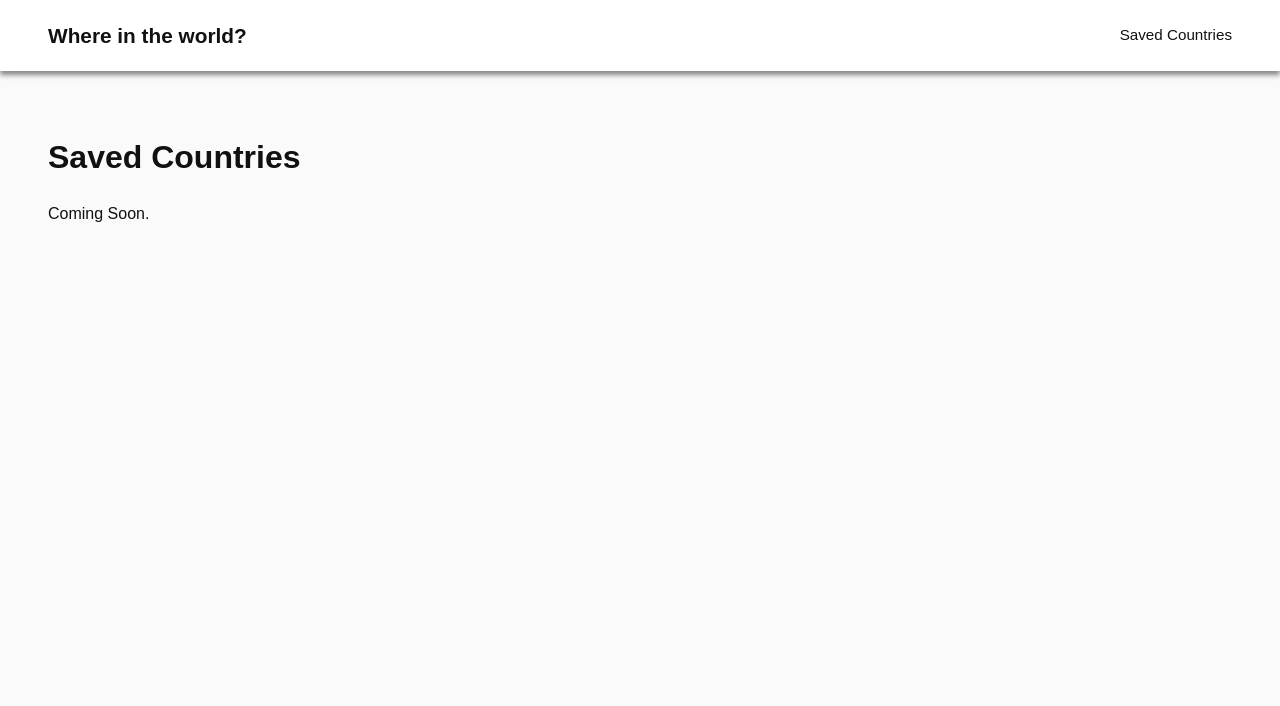
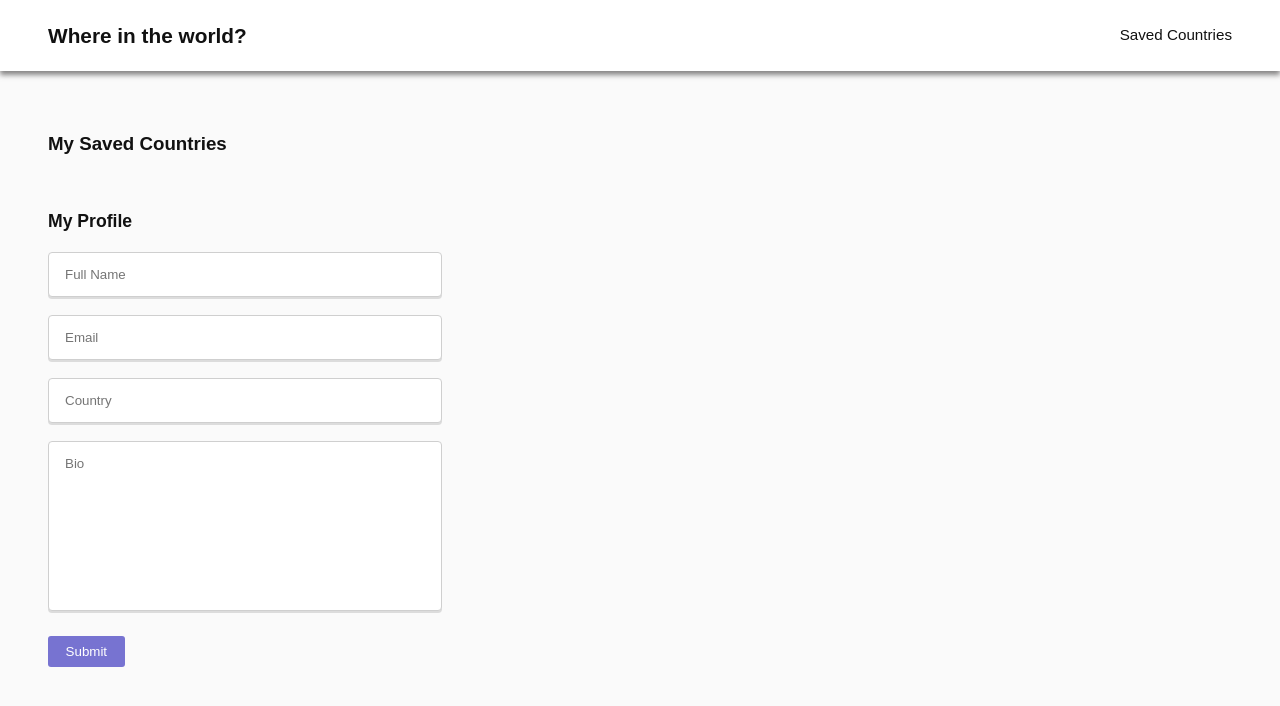
Before and after one commit to jaclyn16/countries-app, a React (Vite) app in the folder version-1/: page /saved in a window 1280 px wide. Shown: the top 706 px of the page. Built offline with nearby package versions, Linux system fonts and the light colour scheme.

Commit message:
added a form to version-1 and styling to countrydetails card..

```diff
--- a/version-1/src/App.css
+++ b/version-1/src/App.css
@@ -81,6 +81,125 @@ font-weight: 800;
     display: block;
 }
 
+.saved-layout {
+    display: grid;
+    grid-template-columns: 420px 1fr;
+    gap: 4rem;
+    align-items: start;
+}
+
+.profile-card {
+    background: transparent;
+    box-shadow: none;
+    border-radius: 6px;
+    padding: 0;
+}
+
+.section-title {
+    margin: 0 0 1rem;
+    font-size: 1.1rem;
+    font-weight: 700;
+}
+
+.profile-form {
+    width: 360px;
+    max-width: 100%;
+}
+
+/* .profile-form {
+    display: flex;
+    flex-direction: column;
+    gap: 0.9rem;
+} */
+
+.profile-form input,
+.profile-form textarea {
+    width: 100%;
+    padding: 14px 16px;
+    margin-bottom: 18px;
+    border: 1px solid #cfcfcf;
+    border-radius: 4px;
+    /* font-size: 0.95rem; */
+    font-family: inherit;
+    background: #ffffff;
+    box-shadow: 0 2px 0 rgba(0,0,0,0.12);
+    outline: none;
+}
+
+.profile-form textarea {
+    min-height: 140px;
+    resize: none;
+}
+
+.page-title {
+    margin-bottom: 50px;
+}
+
+.section-title {
+    margin-bottom: 18px;
+}
+
+.submit-btn {
+    background-color: #7773d1;
+    color: #ffffff;
+    width: fit-content;
+    padding: 0.5rem 1.1rem;
+    border: none;
+    border-radius: 3px;
+    cursor: pointer;
+}
+
+.details-layout {
+    display: flex;
+    gap: 4rem;
+    align-items: center;
+    min-height: 60vh;
+}
+
+.detail-flag {
+width: 520px;
+border-radius: 6px;
+display: block;
+}
+
+.details-info {
+    max-width: 420px;
+}
+
+.details-title {
+    margin: 0 0 0.75rem;
+    font-size: 2rem;
+    font-weight: 800;
+}
+
+.save-btn {
+    margin-bottom: 1.25rem;
+    min-width: 100px;
+    padding: 0.35rem 1rem;
+    border: 1px solid #bdbdbd;
+    background: #ffffff;
+    border-radius: 4px;
+    cursor: pointer;
+    box-shadow: 0 4px 5px rgba(57, 56, 56, 0.597);
+}
+
+.details-text {
+    margin: 0.4rem 0;
+    font-size: 0.95rem;
+}
+
+.back-btn {
+    margin-bottom: 2.5rem;
+    min-width: 100px;
+    padding: 0.45rem 1.25rem;
+    border: 1px solid #bdbdbd;
+    background: #ffffff;
+    border-radius: 4px;
+    font-size: 0.85rem;
+    cursor: pointer;
+    box-shadow: 0 4px 5px rgba(57, 56, 56, 0.597);
+}
+
 
 
 @media (max-width: 600px) {
@@ -98,3 +217,18 @@ font-weight: 800;
         width: 100%;
     }
 }
+
+@media (max-width: 600px) {
+    .saved-layout {
+        grid-template-columns: 1fr;
+        gap: 2rem;
+    }
+    .details-layout {
+        flex-direction: column;
+        align-items: flex-start;
+        gap: 1.25rem;
+    }
+    .detail-flag {
+        width: 100%;
+    }
+}
--- a/version-1/src/pages/CountryDetails.jsx
+++ b/version-1/src/pages/CountryDetails.jsx
@@ -1,27 +1,36 @@
-import { useParams } from "react-router-dom";
-// this import useParams lets us read the id from the url
+import { useParams, useNavigate } from "react-router-dom";
+// this import useParams lets us read the id from the url and useNavigate lets user move/back to another page
 
 // this function is the countryDetails page component..
-// it receives the full list of countriesData as a prop...
-// line 9..const grabs the id from the url..
-// line 10....const finds country thta matches id
+// it receives the full list of countriesData array as a prop from app.jsx...
+// line 9..const grabs the id values from the url..
+// line 12....const finds country that matches id..searches through the data array
 function CountryDetails({ countriesData }) {
     const { id } = useParams();
+    const navigate = useNavigate();
+// line 10 creates navigate function inside component to change pages...
     const country = countriesData.find(
         (c) => c.cca3 === id || c.name.common === id
     );
-// if/else statement....if we couldn't find the country,show a message
+// if/else statement....if we couldn't find the country no data found,show a message
     if (!country) {
         return <p>Country not found.</p>
     }
 // if we DID find it, it will show these details....
     return (
         <main className="page">
-           <h1 className="page-title">{country.name.common}</h1>
-            <img className="country-flag" src={country.flags.png} alt={`Flag of ${country.name.common}`} />
-            <p>Population: {country.population}</p>
-            <p>Region: {country.region}</p>
-                <p>Capital: {country.capital?.[0]}</p>
+            <button className="back-btn" type="button" onClick={() => navigate(-1)}>Back</button>
+            <div className="details-layout">
+            <img className="detail-flag" src={country.flags.png} alt={`Flag of ${country.name.common}`} />
+           <div className="details-info">
+                    <h2 className="details-title">{country.name.common}</h2>
+           <button className="save-btn" type="button">Save</button>
+
+            <p className="details-text">Population: {country.population}</p>
+            <p className="details-text">Region: {country.region}</p>
+            <p className="details-text"> Capital: {country.capital?.[0]}</p>
+            </div>
+            </div>
        </main>
 
     );
--- a/version-1/src/pages/SavedCountries.jsx
+++ b/version-1/src/pages/SavedCountries.jsx
@@ -1,10 +1,49 @@
-// this page is for saved countries...not done yet..will have a page title,
-// and the coming soon= a placeholder text for now..
+// useState lets us st6ore and update the form input values
+import { useState } from "react";
+// this is a component the renders the saved countries page..
+// the const formData stores all the the input values into 1 object..
+// each key "" matches the inputs name attribute...
 function SavedCountries() {
+    const [formData, setFormData] = useState({
+        fullName: "",
+        email: "",
+        country: "",
+        bio: "",
+    });
+    // this function runs everytime the user types in the input..
+    // the setFormData..updates only when being changed, when the form data stays the same..
+    function handleChange(e) {
+        const { name, value } = e.target;
+        setFormData((prev) => ({ ...prev, [name]: value }));
+    }
+    // this function runs when the form is submitted...
+    // the e.prevent stops page from refreshing
+    function handleSubmit(e) {
+        e.preventDefault();
+// this just resets the form after was submitted
+        setFormData({
+            fullName: "",
+            email: "",
+            country: "",
+            bio: "",
+        });
+    }
+    // this is the jsx that returns what to be displayed on page..
     return (
         <main className="page">
-            <h1 className="page-title">Saved Countries</h1>
-            <p>Coming Soon.</p>
+            <h3 className="page-title">My Saved Countries</h3>
+            <section className="saved-layout">
+                <div className="profile-card">
+                    <h2 className="section-title">My Profile</h2>
+                    <form className="profile-form" onSubmit={handleSubmit}>
+                        <input type="text" name="fullName" placeholder="Full Name" value={formData.fullName} onChange={handleChange}/>
+                        <input type="email" name="email" placeholder="Email" value={formData.email} onChange={handleChange}/>
+                    <input type="text" name="country" placeholder="Country" value={formData.country} onChange={handleChange}/>
+                    <textarea name="bio" placeholder="Bio" rows="6" value={formData.bio} onChange={handleChange}/>
+                    <button className="submit-btn" type="submit">Submit</button>
+                    </form>
+                </div>
+            </section>
         </main>
     );
 }
```
